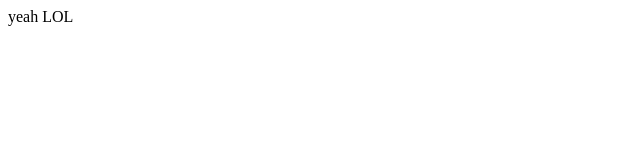
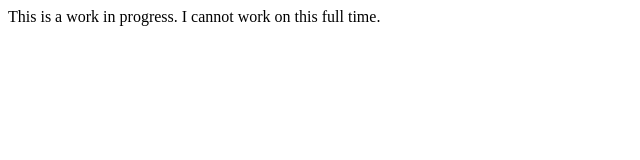
Before and after one commit to acuzzio/alessiovalentini.com, a plain HTML site: page index.html in a window 1280 px wide. Shown: the whole page, without its empty margins (0-640 px from the left). Drawn offline with Linux system fonts and the light colour scheme.

Commit message:
making sense

```diff
--- a/index.html
+++ b/index.html
@@ -1,9 +1,9 @@
 <!DOCTYPE html>
 <html>
     <head>
-      yeah
+      This is a work in progress.
     </head>
     <body>
-       LOL
+       I cannot work on this full time.
     </body>
 </html>
```
